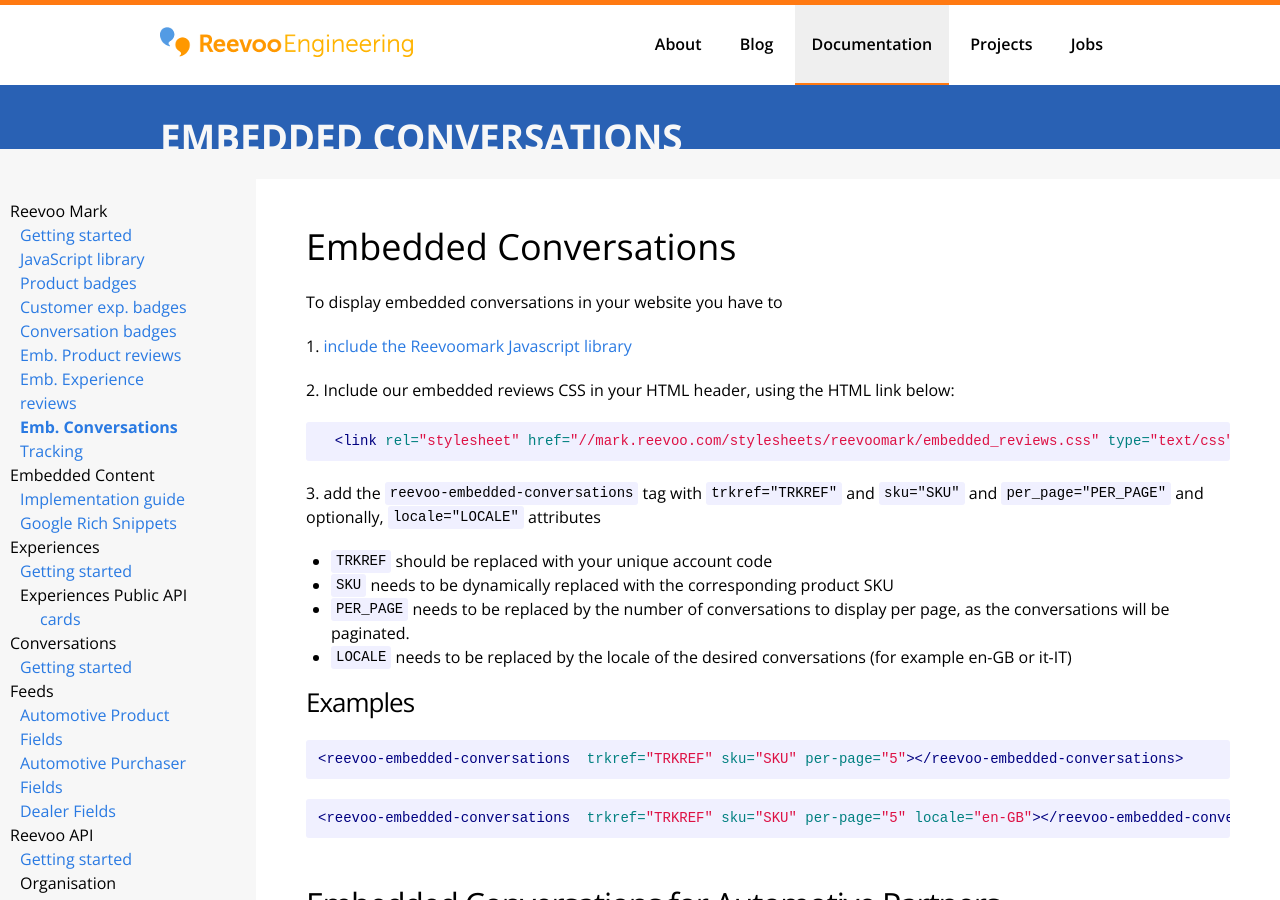
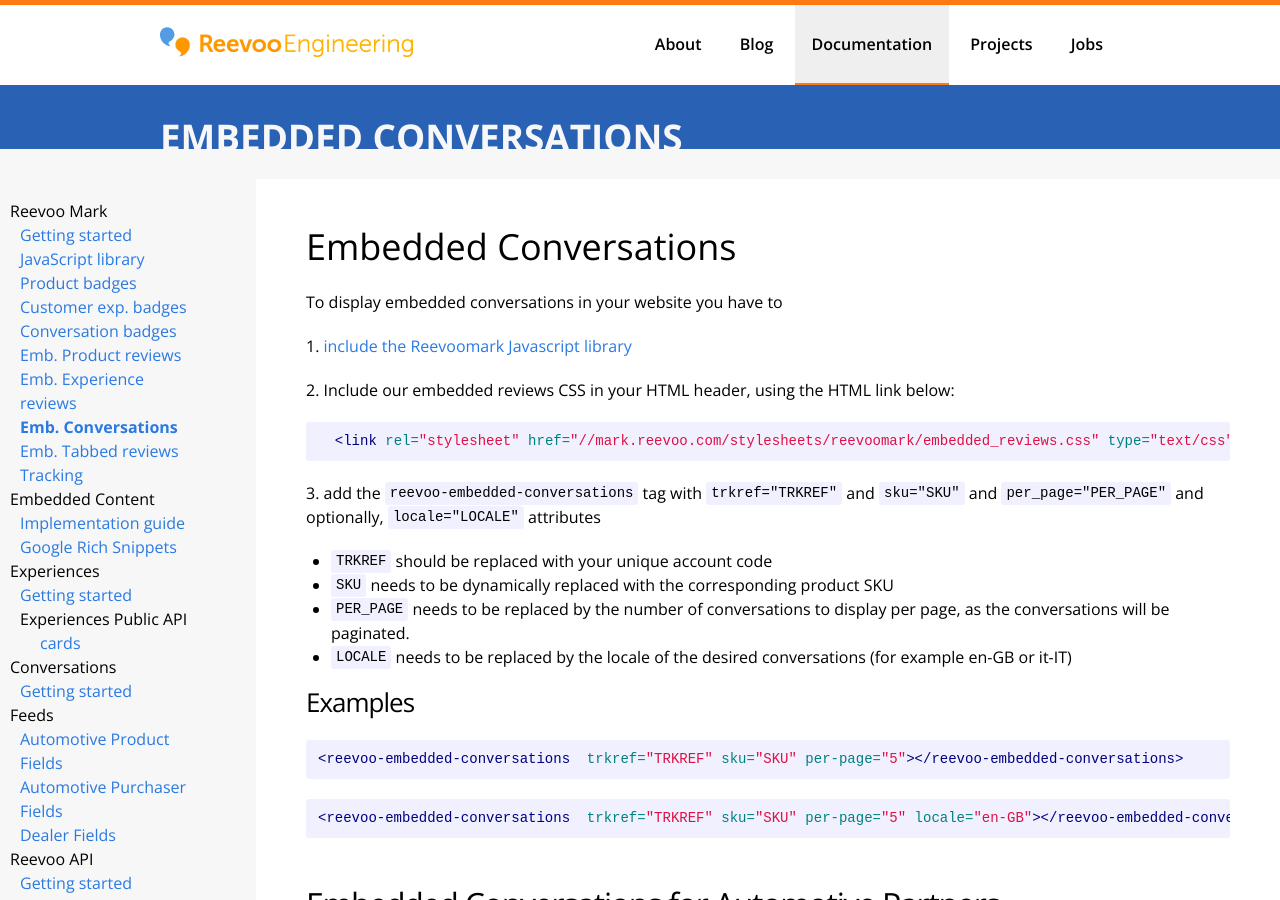
Before and after one commit to reevoo/reevoo.github.io, a Jekyll site: the page built from docs/reevoomark/embedded-conversations.markdown, in a window 1280 px wide and 900 px high. Built offline with Jekyll 4.4.1, drawn with Linux system fonts in a browser that asks for light colours.

Commit message:
Set up navigation structure for embedded tabbed

```diff
--- a/_data/docs.yml
+++ b/_data/docs.yml
@@ -18,6 +18,8 @@
     title: Emb. Experience reviews
   - id: embedded-conversations
     title: Emb. Conversations
+  - id: embedded-tabbed
+    title: Emb. Tabbed reviews
   - id: tracking
     title: Tracking
 - id: embedded-content
--- a/docs/embedded-content/embedded-content.markdown
+++ b/docs/embedded-content/embedded-content.markdown
@@ -11,6 +11,7 @@
 * [Full client side implementation of embedded Product Reviews](/docs/reevoomark/embedded-product-reviews/)<br/>
 * [Full client side implementation of embedded Customer Experience Reviews](/docs/reevoomark/embedded-customer-experience-reviews/)<br/>
 * [Full client side implementation of embedded Conversations](/docs/reevoomark/embedded-conversations/)<br/>
+* [Full client side implementation of embedded Tabbed Reviews](/docs/reevoomark/embedded-tabbed/)<br/>
 
 
 # Overview
--- a/docs/reevoomark/embedded-conversations.markdown
+++ b/docs/reevoomark/embedded-conversations.markdown
@@ -5,7 +5,7 @@
 navId: docs
 group: reevoomark
 prev: embedded-customer-experience-reviews
-next: tracking
+next: embedded-tabbed
 ---
 
 # Embedded Conversations
--- a/docs/reevoomark/tracking.markdown
+++ b/docs/reevoomark/tracking.markdown
@@ -4,7 +4,7 @@
 layout: docs
 navId: docs
 group: reevoomark
-prev: conversation-badges
+prev: embedded-tabbed
 ---
 
 # Tracking
```
